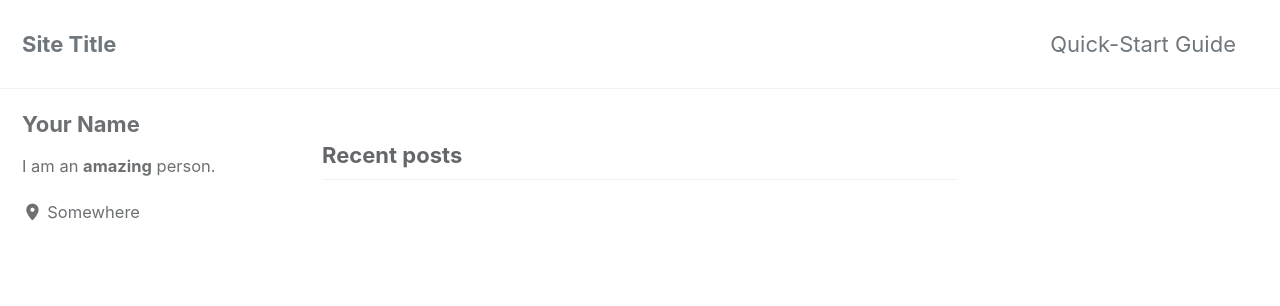
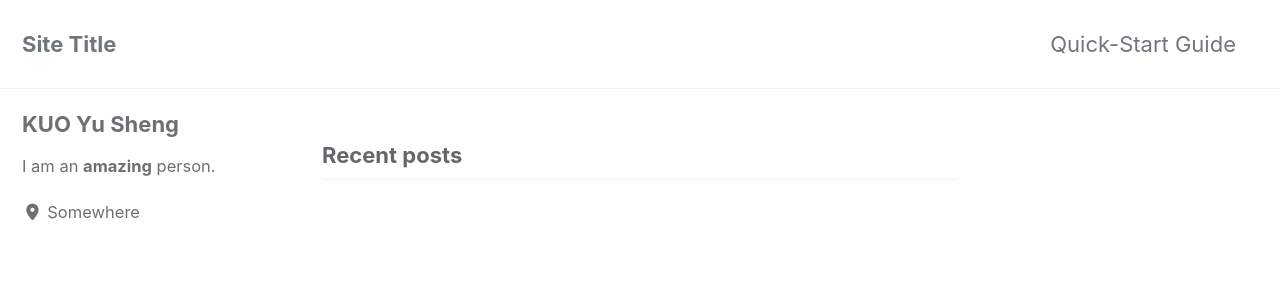
Before and after one commit to clubboy123/portfolio, a Jekyll site: the page built from index.html, in a window 1280 px wide. Shown: the top 306 px of the page. Built offline with Jekyll 4.4.1, drawn with Linux system fonts in a browser that asks for light colours; cached includes are drawn as plain includes; the list of posts is cut into pages by our own code.

Commit message:
add name

```diff
--- a/_config.yml
+++ b/_config.yml
@@ -113,7 +113,7 @@ analytics:
 
 # Site Author
 author:
-  name             : "Your Name"
+  name             : "KUO Yu Sheng"
   avatar           : # path of avatar image, e.g. "/assets/images/bio-photo.jpg"
   bio              : "I am an **amazing** person."
   location         : "Somewhere"
```
Also changed, not shown: 1 other file.
